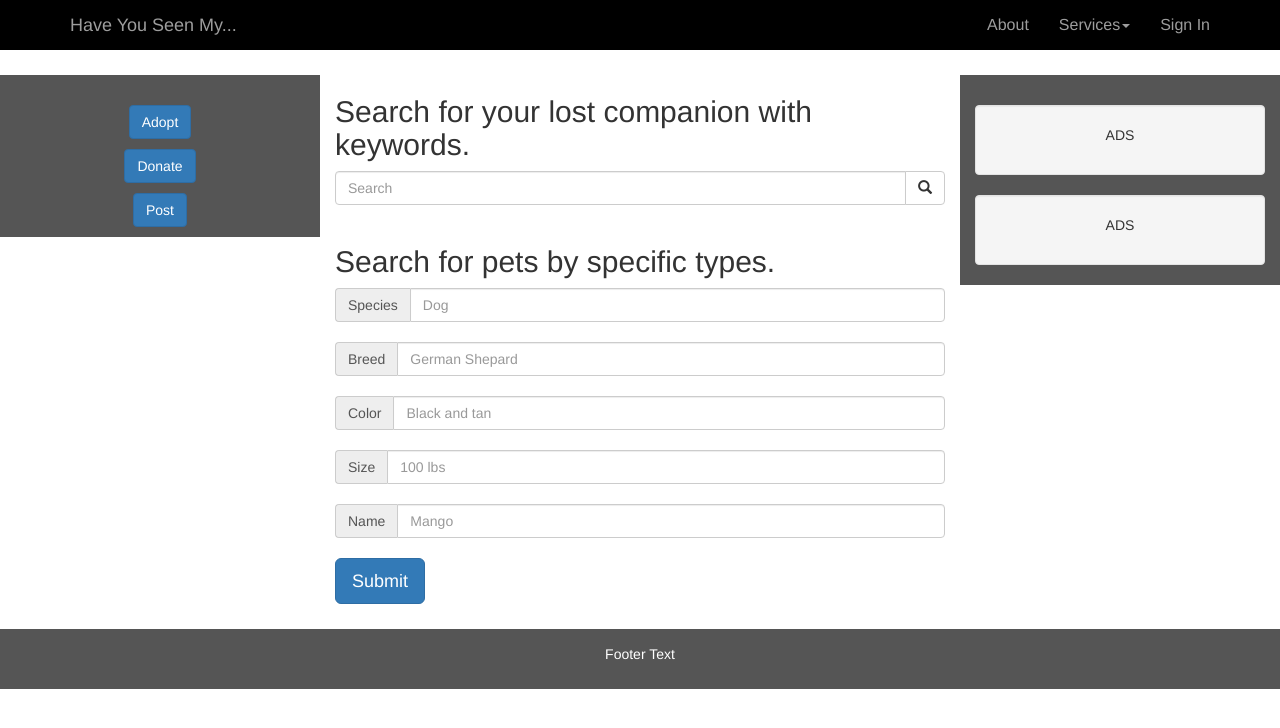
After one commit to Jgwentworth/Pixel-art-bulma, a Flask app: page /search in a window 1280 px wide. The commit adds this page. Shown: the top 728 px of the page. Run offline with Flask 2, Linux system fonts and the light colour scheme; some libraries are stand-ins or nearby versions.

Commit message:
added search page

```diff
--- a/projects/pet-find-boot/main.py
+++ b/projects/pet-find-boot/main.py
@@ -93,5 +93,12 @@ def validate_response():
             pass_error2 = pass_error2,
             email_error = email_error
     )
+@app.route("/search")
+def search_page():
+    return render_template("search.html")
+
+@app.route("/post")
+def post_page():
+    return render_template("post.html")
 
 app.run()
--- a/projects/pet-find-boot/static/custom.css
+++ b/projects/pet-find-boot/static/custom.css
@@ -4,11 +4,7 @@
     background: black;
 }
 
-.navbar-brand {
-    color: black;
-}
-
-.signup{
+.sign-in{
     position: center;
 }
 
@@ -16,7 +12,6 @@
     margin-top: 25px;
 }
 .navbar-inverse .navbar-nav li a {
-	color: black;
 	font-size: 16px;
 }
 .navbar-inverse .navbar-nav li a:hover {
@@ -35,3 +30,15 @@ width: 65%; /* use this, or not */
 height:500px;
 margin: auto;
 }
+.sidenav {
+      padding-top: 30px;
+      margin-top: 0px;
+      margin-bottom: 0px;
+      background-color: #555;
+      height: auto;
+}
+footer {
+      background-color: #555;
+      color: white;
+      padding: 15px;
+}
--- a/projects/pet-find-boot/templates/base.html
+++ b/projects/pet-find-boot/templates/base.html
@@ -6,7 +6,7 @@
     <meta name="viewport" content="width=device-width, initial-scale=1">
     <title>Have You Seen my ...</title>
 
-
+    <link href="https://fonts.googleapis.com/css?family=Raleway" rel="stylesheet">
     <link href="static/css/bootstrap.min.css" rel="stylesheet">
 		<link rel="stylesheet" href="{{ url_for('static', filename='custom.css') }}">
 
@@ -35,9 +35,9 @@
 				<li class="dropdown">
 					<a href="#" class="dropdown-toggle" data-toggle="dropdown" role="button" aria-haspopup="true" aria-expanded="false">Services<span class="caret"></span></a>
 					<ul class="dropdown-menu">
-						<li><a href="#">Design</a></li>
-						<li><a href="#">Development</a></li>
-						<li><a href="#">Consulting</a></li>
+						<li><a href="search">Search</a></li>
+						<li><a href="post">Post</a></li>
+						<li><a href="#">FAQ</a></li>
 					</ul>
 				</li>
 				<li><a href="sign-in">Sign In</a></li>
--- /dev/null
+++ b/projects/pet-find-boot/templates/post.html
@@ -0,0 +1,6 @@
+{% extends "base.html" %}
+
+{% block content %}
+
+
+{% endblock %}
--- /dev/null
+++ b/projects/pet-find-boot/templates/search.html
@@ -0,0 +1,71 @@
+{% extends "base.html" %}
+
+{% block content %}
+
+<div class="container-fluid text-center">
+  <div class="row content">
+    <div class="col-sm-3 sidenav">
+      <p><a href="http://www.seattle.gov/animalshelter" class="btn btn-primary" role="button">Adopt</a></p>
+      <p><a href="https://www.seattle.gov/animal-shelter/donate" class="btn btn-primary" role="button">Donate</a></p></p>
+      <p><a href="post" class="btn btn-primary" role="button">Post</a></p>
+    </div>
+<div class="col-sm-6 text-left">
+    <h2> Search for your lost companion with keywords.</h2>
+<form class="broad-search">
+  <div class="input-group">
+    <input type="text" class="form-control" placeholder="Search">
+    <div class="input-group-btn">
+      <button class="btn btn-default" type="submit">
+        <i class="glyphicon glyphicon-search"></i>
+      </button>
+    </div>
+  </div>
+  <br>
+</form>
+<h2> Search for pets by specific types.</h2>
+<form class="specific-search">
+    <div class="input-group">
+    <span class="input-group-addon">Species</span>
+    <input id="msg" type="text" class="form-control" name="msg" placeholder="Dog">
+  </div>
+  <br>
+  <div class="input-group">
+    <span class="input-group-addon">Breed</span>
+    <input id="msg" type="text" class="form-control" name="msg" placeholder="German Shepard">
+  </div>
+  <br>
+  <div class="input-group">
+    <span class="input-group-addon">Color</span>
+    <input id="msg" type="text" class="form-control" name="msg" placeholder="Black and tan">
+  </div>
+  <br>
+  <div class="input-group">
+    <span class="input-group-addon">Size</span>
+    <input id="msg" type="text" class="form-control" name="msg" placeholder="100 lbs">
+  </div>
+  <br>
+  <div class="input-group">
+    <span class="input-group-addon">Name</span>
+    <input id="msg" type="text" class="form-control" name="msg" placeholder="Mango">
+  </div>
+  <br>
+<button type="button" class="btn btn-primary btn-lg">Submit</button>
+</form>
+
+</div>
+    <div class="col-sm-3 sidenav">
+      <div class="well">
+        <p>ADS</p>
+      </div>
+      <div class="well">
+        <p>ADS</p>
+      </div>
+    </div>
+    </div>
+</div>
+
+<footer class="container-fluid text-center">
+  <p>Footer Text</p>
+</footer>
+
+{% endblock %}
--- a/projects/pet-find-boot/templates/sign-in.html
+++ b/projects/pet-find-boot/templates/sign-in.html
@@ -6,7 +6,7 @@
     <h1>Sign up</h1>
 </div>
 
- <form>
+ <form class ="sign-in">
   <div class="input-group form-group-lg col-lg-4">
     <span class="input-group-addon"><i class="glyphicon glyphicon-user"></i></span>
     <input id="username" type="text" class="form-control" name="username" placeholder="Username" value="{{username}}" />
```
Also changed, not shown: projects/pet-find-boot/templates/index.html (+5 -5 lines).
